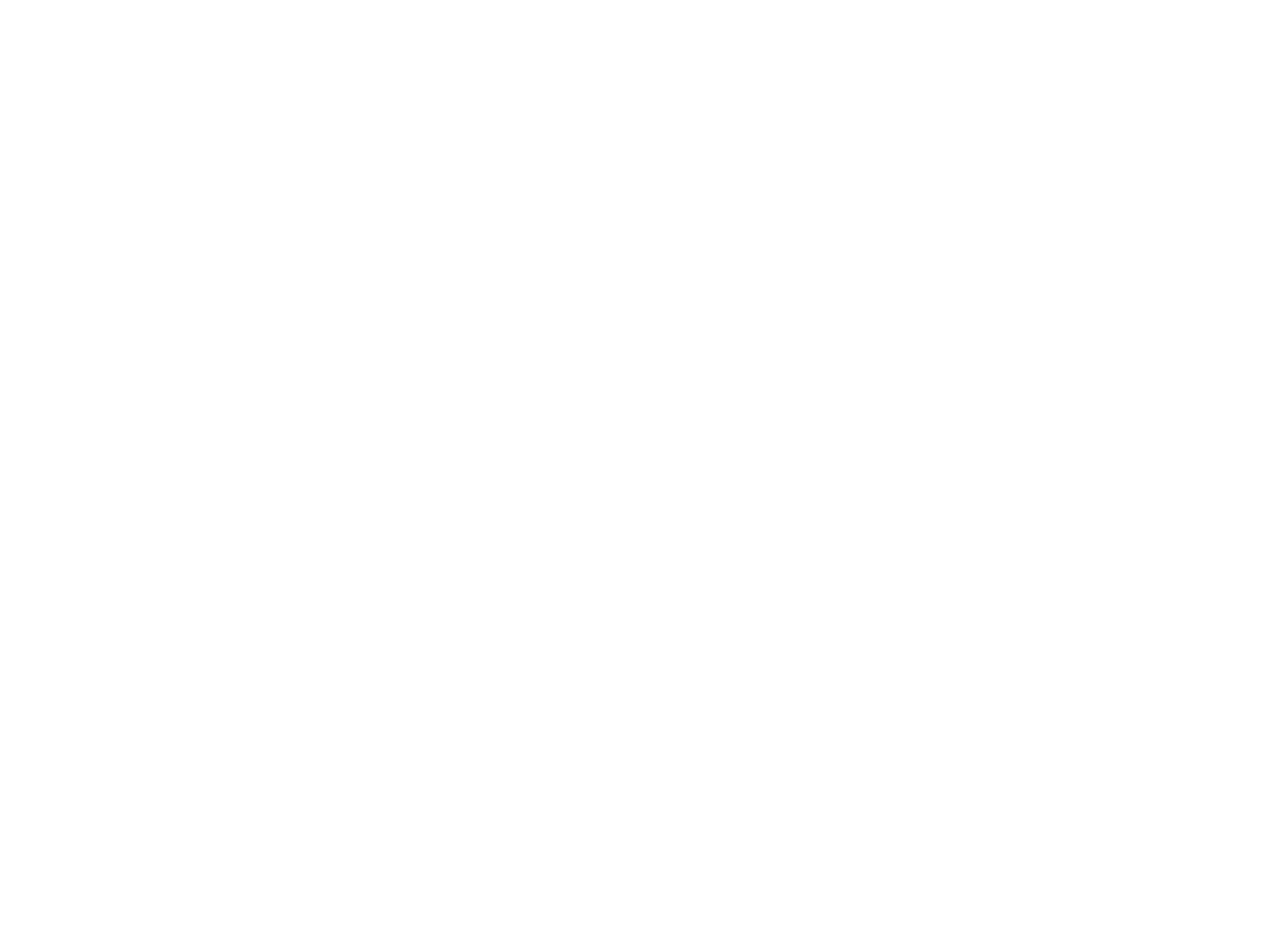
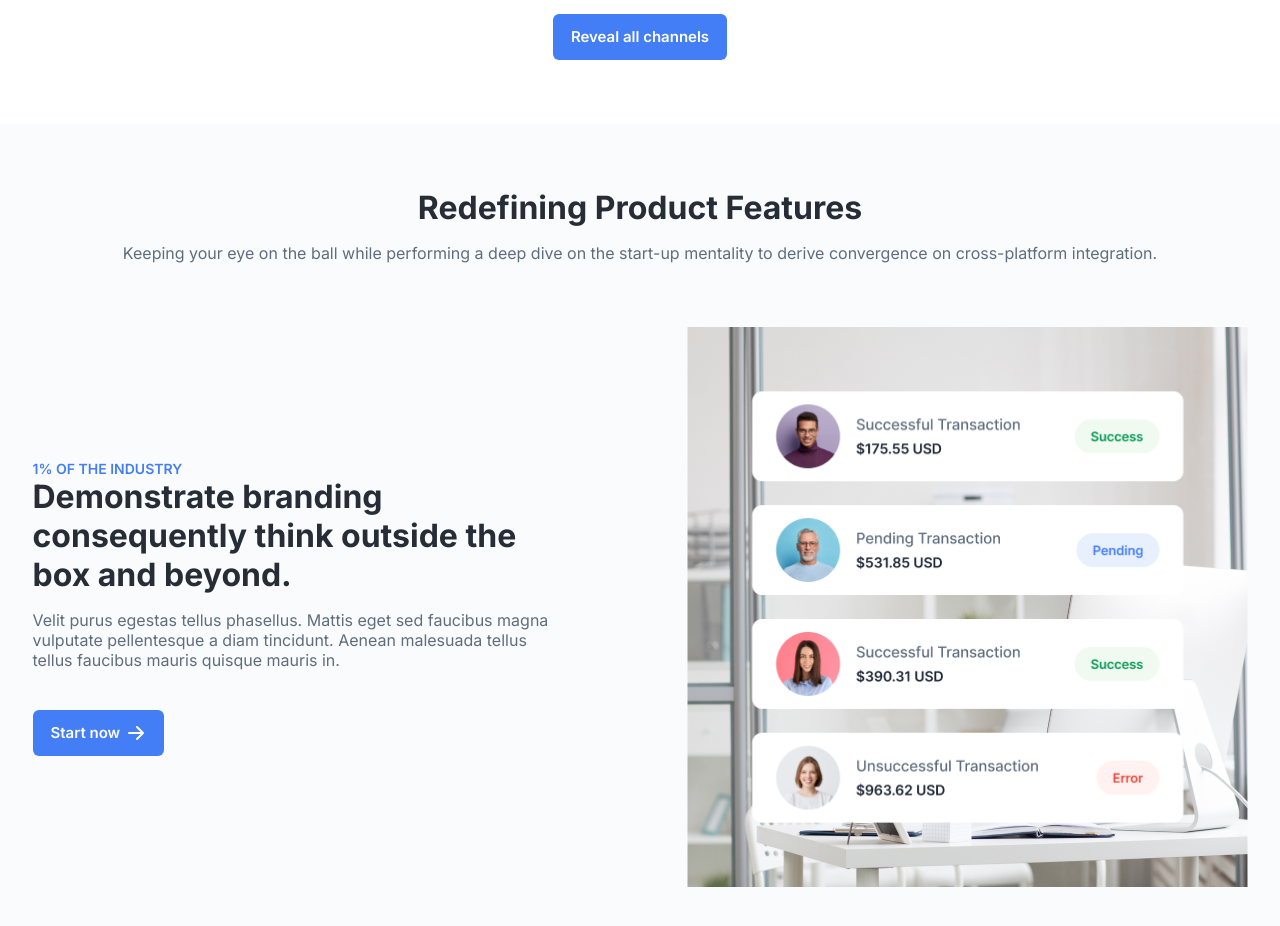
Before and after one commit to Vinicius-Rubia/Lookscout, a React (Vite) app: page / in a window 1280 px wide. Shown: the part 1460-2386 px from the top of the page. Before the commit the page ends 1410 px from the top, so only its background shows below. Built offline with nearby package versions, Linux system fonts and the light colour scheme.

Commit message:
Create: Section Product Features

```diff
--- a/package.json
+++ b/package.json
@@ -13,6 +13,7 @@
     "classnames": "^2.3.2",
     "react": "^18.2.0",
     "react-dom": "^18.2.0",
+    "react-icons": "^4.8.0",
     "styled-components": "^5.3.9"
   },
   "devDependencies": {
--- a/src/components/Cards/index.tsx
+++ b/src/components/Cards/index.tsx
@@ -57,7 +57,7 @@
 
 const Cards: React.FC = () => {
   return (
-    <C.Container>
+    <>
       {cards.map((card: ICardProps) => (
         <C.Content key={card.id}>
           <C.CardHeader>
@@ -72,7 +72,7 @@
           <StyledParagraph fontSize="md">{card.paragraph}</StyledParagraph>
         </C.Content>
       ))}
-    </C.Container>
+    </>
   );
 };
 
--- a/src/components/Cards/styles.ts
+++ b/src/components/Cards/styles.ts
@@ -1,10 +1,4 @@
 import styled from "styled-components";
-
-export const Container = styled.div`
-  display: grid;
-  grid-template-columns: 1fr 1fr 1fr;
-  gap: 3.2rem;
-`;
 
 export const Content = styled.div`
   border: 1px solid ${({ theme }) => theme["neutral-600"]};
@@ -25,7 +19,7 @@
   align-items: center;
 
   img {
-    background: ${({ theme}) => theme["primary-25"]};
+    background: ${({ theme }) => theme["primary-25"]};
     width: 48px;
     height: 48px;
     border-radius: 50%;
--- a/src/components/Sections/ChannelsReview/index.tsx
+++ b/src/components/Sections/ChannelsReview/index.tsx
@@ -1,4 +1,5 @@
 import React from "react";
+import { StyledButton } from "../../../styles/components/button";
 import { StyledParagraph, StyledTitle } from "../../../styles/typography";
 import Cards from "../../Cards";
 import * as C from "./styles";
@@ -17,6 +18,9 @@
         <C.CardContainer>
           <Cards />
         </C.CardContainer>
+        <StyledButton href="#" buttonSize="md" buttonStyle="solid">
+          Reveal all channels
+        </StyledButton>
       </C.Content>
     </C.Container>
   );
--- a/src/components/Sections/ChannelsReview/styles.ts
+++ b/src/components/Sections/ChannelsReview/styles.ts
@@ -1,12 +1,16 @@
-import styled from 'styled-components';
+import styled from "styled-components";
 
-export const Container = styled.div`
-
-`;
+export const Container = styled.div``;
 
 export const Content = styled.div`
   max-width: 1215px;
   margin: 0 auto;
+  display: flex;
+  flex-direction: column;
+
+  & > a:last-child {
+    margin: 6.4rem auto;
+  }
 
   h2 {
     text-align: center;
@@ -21,5 +25,7 @@
 `;
 
 export const CardContainer = styled.div`
-
+  display: grid;
+  grid-template-columns: 1fr 1fr 1fr;
+  gap: 3.2rem;
 `;
--- /dev/null
+++ b/src/components/Sections/ProductFeatures/index.tsx
@@ -0,0 +1,47 @@
+import React from "react";
+import { StyledParagraph, StyledTitle } from "../../../styles/typography";
+import ImageProduct from "../../../assets/images/products_features.png";
+import { StyledButton } from "../../../styles/components/button";
+import { HiArrowRight } from "react-icons/hi"
+
+import * as C from "./styles";
+
+const ProductFeatures: React.FC = () => {
+  return (
+    <C.Container>
+      <C.Content>
+        <StyledTitle tag="h2" fontSize="md" fontWeight={700}>
+          Redefining Product Features
+        </StyledTitle>
+        <StyledParagraph className="description" fontSize="md">
+          Keeping your eye on the ball while performing a deep dive on the
+          start-up mentality to derive convergence on cross-platform
+          integration.
+        </StyledParagraph>
+        <C.Grid>
+          <C.LeftSide>
+            <C.TagTitle>1% OF THE INDUSTRY</C.TagTitle>
+            <StyledTitle tag="h2" fontSize="md" fontWeight={700}>
+              Demonstrate branding consequently think outside the box and
+              beyond.
+            </StyledTitle>
+            <StyledParagraph className="description" fontSize="md">
+              Velit purus egestas tellus phasellus. Mattis eget sed faucibus
+              magna vulputate pellentesque a diam tincidunt. Aenean malesuada
+              tellus tellus faucibus mauris quisque mauris in.
+            </StyledParagraph>
+            <StyledButton href="#" buttonSize="md" buttonStyle="solid">
+              Start now
+              <HiArrowRight size={20} />
+            </StyledButton>
+          </C.LeftSide>
+          <C.RightSide>
+            <img src={ImageProduct} alt="Illustration" />
+          </C.RightSide>
+        </C.Grid>
+      </C.Content>
+    </C.Container>
+  );
+};
+
+export default ProductFeatures;
--- /dev/null
+++ b/src/components/Sections/ProductFeatures/styles.ts
@@ -0,0 +1,53 @@
+import styled from "styled-components";
+
+export const Container = styled.div`
+  background: ${({ theme }) => theme["neutral-50"]};
+`;
+
+export const Content = styled.div`
+  max-width: 1215px;
+  margin: 0 auto;
+  display: flex;
+  flex-direction: column;
+
+  & > h2 {
+    text-align: center;
+    margin: 6.4rem auto 1.6rem;
+  }
+
+  & > .description {
+    color: ${({ theme }) => theme["gray-50"]};
+    text-align: center;
+  }
+`;
+
+export const TagTitle = styled.span`
+  text-transform: uppercase;
+  color: ${({ theme }) => theme["primary-600"]};
+  font-size: 1.4rem;
+  font-weight: 600;
+  margin-bottom: 0.8rem;
+`;
+
+export const Grid = styled.div`
+  display: grid;
+  margin: 6.4rem 0;
+  grid-template-columns: 1fr 1fr;
+  gap: 13rem;
+  justify-content: space-between;
+`;
+
+export const LeftSide = styled.div`
+  margin: auto 0;
+
+  h2 {
+    margin-bottom: 1.6rem;
+  }
+
+  .description {
+    color: ${({ theme }) => theme["gray-50"]};
+    margin-bottom: 4rem;
+  }
+`;
+
+export const RightSide = styled.div``;
--- a/src/pages/Home/index.tsx
+++ b/src/pages/Home/index.tsx
@@ -1,6 +1,7 @@
 import React from "react";
 import Header from "../../components/Header";
 import ChannelsReview from "../../components/Sections/ChannelsReview";
+import ProductFeatures from "../../components/Sections/ProductFeatures";
 import Started from "../../components/Sections/Started";
 import * as C from "./styles";
 
@@ -10,6 +11,7 @@
       <Header />
       <Started />
       <ChannelsReview />
+      <ProductFeatures />
     </C.Container>
   );
 };
```
Also changed, not shown: src/assets/images/products_features.png (added), 1 other file (tests, documents, lock files or other folders).
